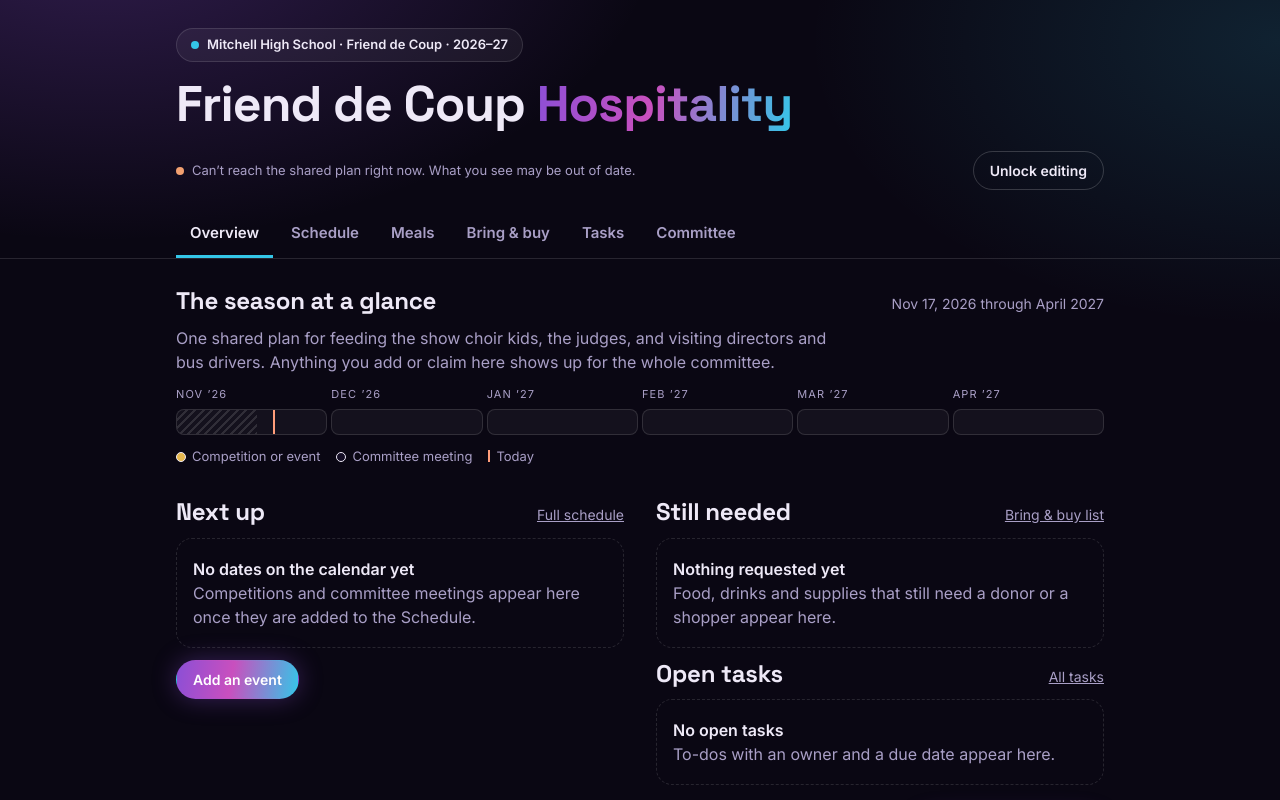
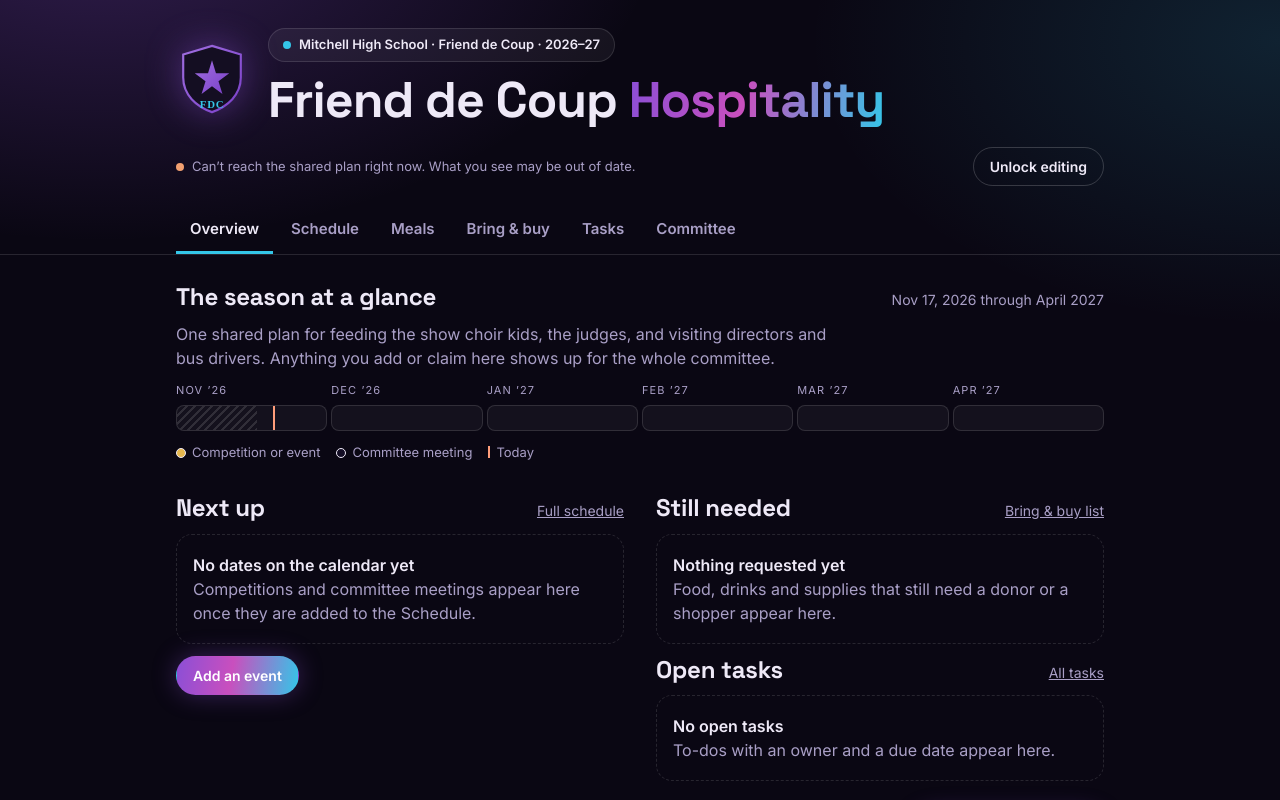
Before and after one commit to crysvarther/fdc-hospitality, a plain HTML site: page index.html in a window 1280 px wide. Shown: the top 800 px of the page. Drawn offline with Linux system fonts and the light colour scheme; no server answers.

Commit message:
Add FDC crest to the header
Co-Authored-By: Claude Fable 5.2 <noreply@anthropic.com>

```diff
--- a/index.html
+++ b/index.html
@@ -4,6 +4,7 @@
 <meta charset="utf-8">
 <meta name="viewport" content="width=device-width,initial-scale=1,viewport-fit=cover">
 <meta name="robots" content="noindex">
+<link rel="icon" href="crest.svg" type="image/svg+xml">
 <title>Friend de Coup Hospitality</title>
 <link rel="stylesheet" href="https://fonts.googleapis.com/css2?family=Space+Grotesk:wght@500;700&family=Inter:wght@400;500;600&display=swap">
 <style>
@@ -127,6 +128,9 @@ dialog h2{font-size:20px}
 #toast{position:fixed;left:50%;bottom:calc(20px + env(safe-area-inset-bottom,0px));transform:translateX(-50%);background:var(--ink);color:var(--bg);padding:10px 16px;border-radius:6px;font-size:14px;max-width:calc(100vw - 32px);z-index:20}
 @media (max-width:520px){.season{grid-template-columns:repeat(3,1fr);row-gap:12px}}
 
+.brand{display:flex;flex-wrap:wrap;align-items:center;gap:14px 20px}
+.crest{flex:none;width:72px;height:72px;filter:drop-shadow(0 0 18px rgba(139,79,214,.45))}
+.brand .eyebrow{margin-bottom:10px}
 /* foundation look */
 html{background:var(--bg)}
 body{min-height:100vh;background:radial-gradient(900px 520px at 8% -8%,rgba(139,79,214,.30),transparent 62%),radial-gradient(760px 460px at 100% 4%,rgba(52,198,232,.14),transparent 62%),var(--bg);background-repeat:no-repeat}
@@ -159,9 +163,12 @@ dialog{border-radius:20px;background:#140d28;box-shadow:0 24px 60px rgba(0,0,0,.
 <body>
 <header class="band">
   <div class="wrap">
-    <div>
-      <p class="eyebrow">Mitchell High School · Friend de Coup · 2026–27</p>
-      <h1>Friend de Coup <span class="gradtext">Hospitality</span></h1>
+    <div class="brand">
+      <img src="crest.svg" alt="FDC crest" class="crest" width="72" height="72">
+      <div class="grow">
+        <p class="eyebrow">Mitchell High School · Friend de Coup · 2026–27</p>
+        <h1>Friend de Coup <span class="gradtext">Hospitality</span></h1>
+      </div>
     </div>
     <div class="status-row">
       <p class="status" id="status"><i></i><span>Loading the shared plan…</span></p>
```
Also changed, not shown: crest.svg (added).
